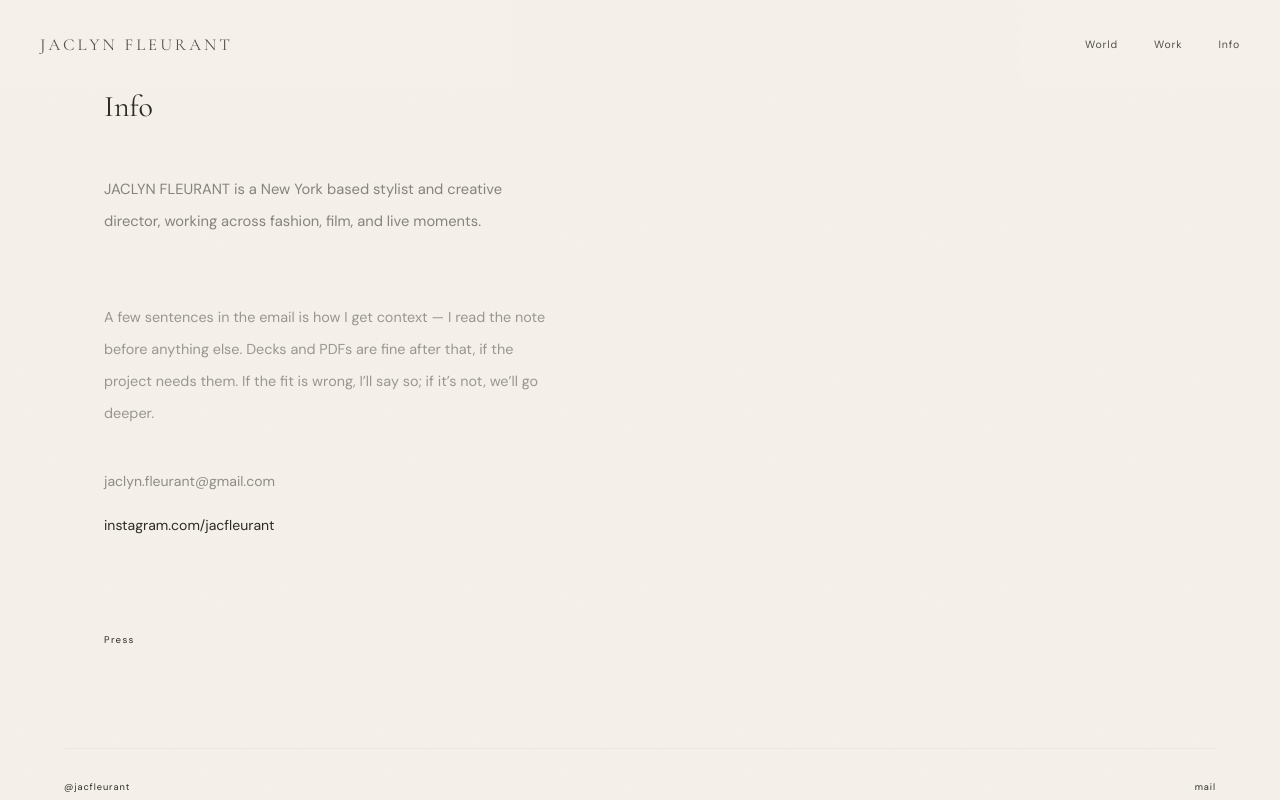
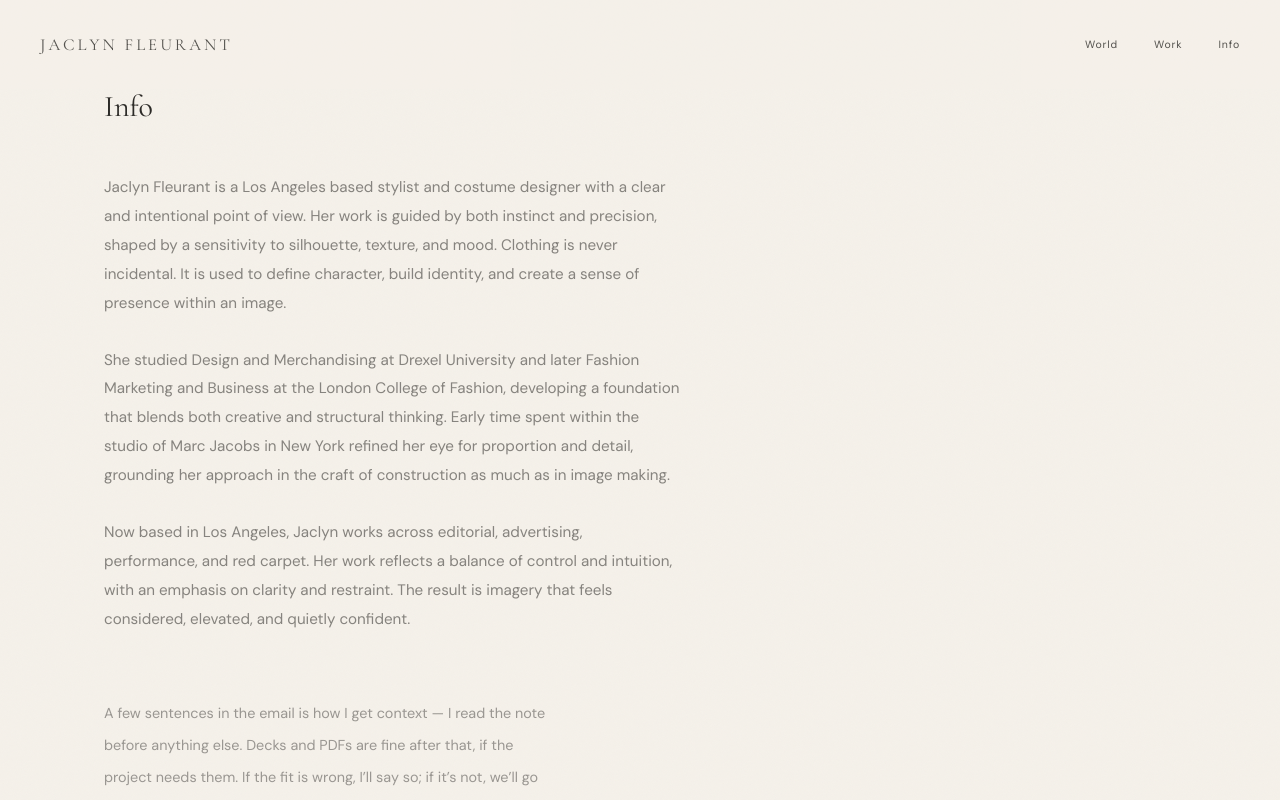
Before and after one commit to collindruz/jaclyn-fleurant, a Next.js app: page /info in a window 1280 px wide. Shown: the top 800 px of the page. Built offline with nearby package versions, Linux system fonts and the light colour scheme.

Commit message:
Update page.tsx

```diff
--- a/app/(interior)/info/page.tsx
+++ b/app/(interior)/info/page.tsx
@@ -6,7 +6,7 @@ import { SiteFooter } from "@/components/SiteFooter";
 export const metadata: Metadata = {
   title: "Info",
   description:
-    "JACLYN FLEURANT — stylist and creative director, New York. Press, contact, and Instagram.",
+    "JACLYN FLEURANT — Los Angeles based stylist and costume designer. Press, contact, and Instagram.",
 };
 
 const PRESS_LINKS: { publication: string; title: string; href: string }[] = [];
@@ -21,10 +21,28 @@ export default function InfoPage() {
         <FadeIn>
           <h1 className="font-serif text-2xl font-light text-charcoal/88 sm:text-3xl">Info</h1>
 
-          <div className="mt-10 max-w-md space-y-5 font-sans text-[0.9rem] leading-[1.75] text-charcoal/55 sm:mt-12 sm:text-[0.92rem] sm:leading-8">
+          <div
+            className="mt-10 max-w-xl space-y-6 text-left font-sans text-[0.92rem] leading-[1.85] text-charcoal/55 sm:mt-12 sm:space-y-7 sm:text-[0.95rem] sm:leading-[1.9]"
+          >
             <p>
-              JACLYN FLEURANT is a New York based stylist and creative director, working across
-              fashion, film, and live moments.
+              Jaclyn Fleurant is a Los Angeles based stylist and costume designer with a clear
+              and intentional point of view. Her work is guided by both instinct and precision,
+              shaped by a sensitivity to silhouette, texture, and mood. Clothing is never
+              incidental. It is used to define character, build identity, and create a sense of
+              presence within an image.
+            </p>
+            <p>
+              She studied Design and Merchandising at Drexel University and later Fashion
+              Marketing and Business at the London College of Fashion, developing a foundation
+              that blends both creative and structural thinking. Early time spent within the
+              studio of Marc Jacobs in New York refined her eye for proportion and detail,
+              grounding her approach in the craft of construction as much as in image making.
+            </p>
+            <p>
+              Now based in Los Angeles, Jaclyn works across editorial, advertising, performance,
+              and red carpet. Her work reflects a balance of control and intuition, with an
+              emphasis on clarity and restraint. The result is imagery that feels considered,
+              elevated, and quietly confident.
             </p>
           </div>
 
```
